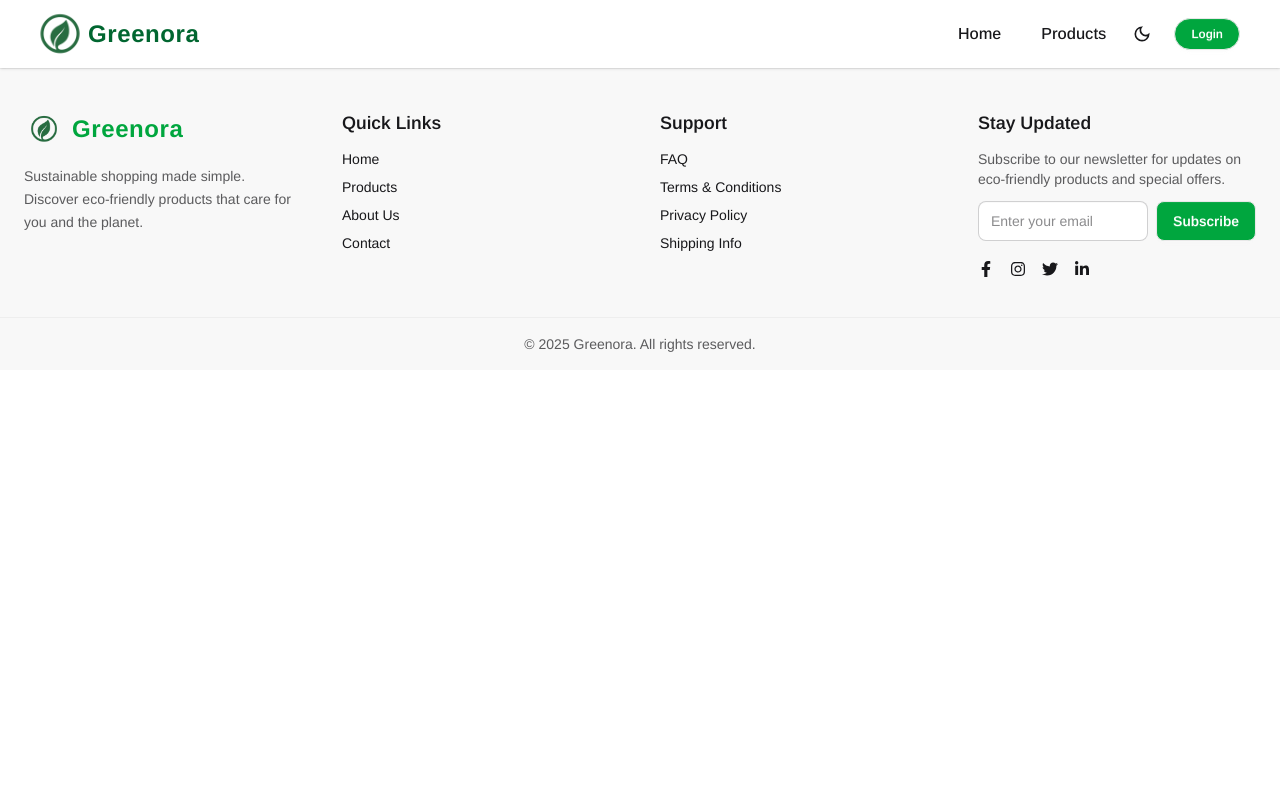
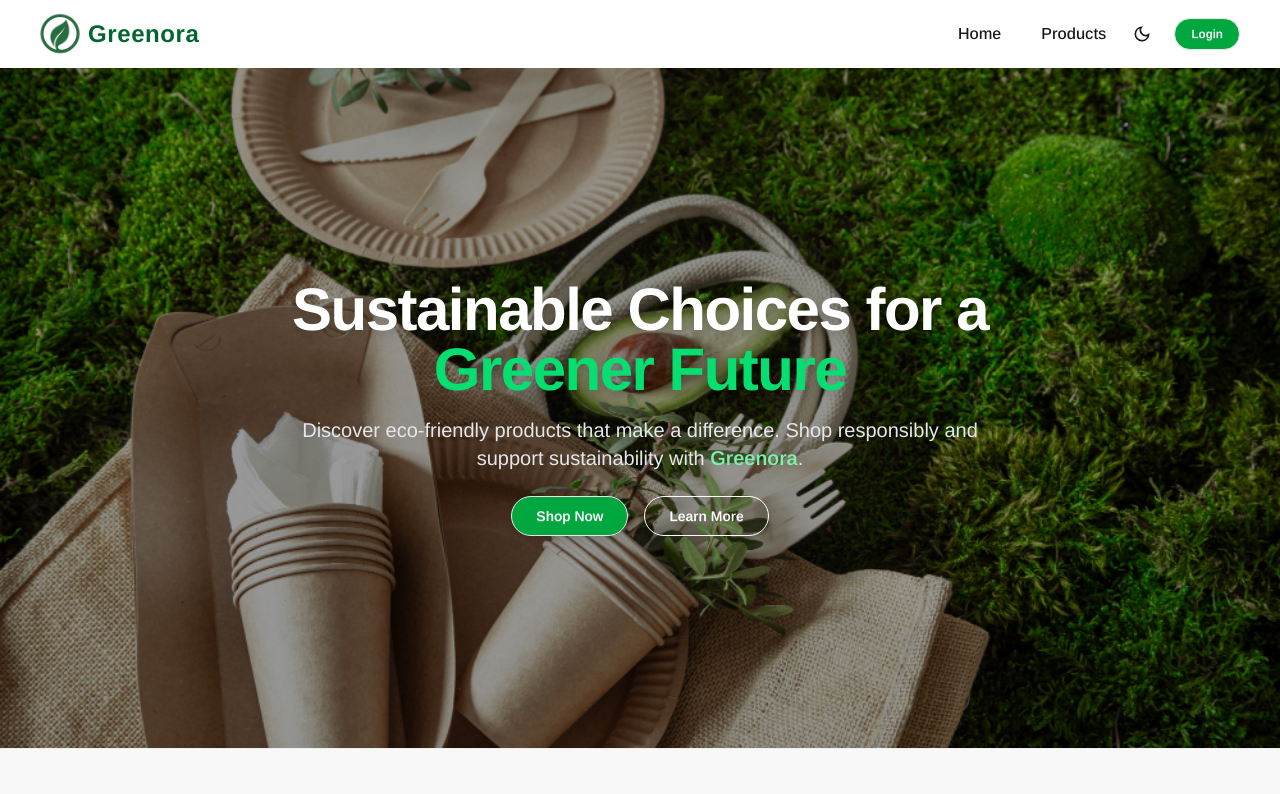
Before and after one commit to ameerhamzahd/Greenora, a Next.js app: page / in a window 1280 px wide. Shown: the top 794 px of the page. Built offline with nearby package versions, Linux system fonts and the light colour scheme; no server answers.

Commit message:
Greenora Banner-UI done.

```diff
--- a/package.json
+++ b/package.json
@@ -11,6 +11,7 @@
   "dependencies": {
     "daisyui": "^5.0.50",
     "mongodb": "^6.18.0",
+    "motion": "^12.23.12",
     "next": "15.5.0",
     "next-auth": "^4.24.11",
     "next-themes": "^0.4.6",
--- a/src/app/page.tsx
+++ b/src/app/page.tsx
@@ -1,9 +1,9 @@
-import Image from "next/image";
+import Banner from "@/components/Banner";
 
 export default function Home() {
   return (
     <div>
-
+      <Banner></Banner>
     </div>
   );
 }
--- a/src/components/Banner.tsx
+++ b/src/components/Banner.tsx
@@ -0,0 +1,59 @@
+"use client";
+
+import React from "react";
+import Image from "next/image";
+import { motion } from "motion/react";
+import Link from "next/link";
+
+const Banner: React.FC = () => {
+  return (
+    <section className="relative h-[85vh] w-full flex items-center justify-center bg-gradient-to-r from-green-100 via-white to-green-50 overflow-hidden">
+      {/* Background Image with Overlay */}
+      <div className="absolute inset-0">
+        <Image
+          src="/BannerImage.jpg"
+          alt="Eco-friendly products banner"
+          fill
+          priority
+          className="object-cover"
+        />
+        {/* Overlay */}
+        <div className="absolute inset-0 bg-black/40" />
+      </div>
+
+      {/* Content */}
+      <motion.div
+        initial={{ opacity: 0, y: 40 }}
+        animate={{ opacity: 1, y: 0 }}
+        transition={{ duration: 1, ease: "easeOut" }}
+        className="relative max-w-3xl text-center text-white px-6"
+      >
+        <h1 className="text-4xl md:text-6xl font-extrabold tracking-tight drop-shadow-lg">
+          Sustainable Choices for a{" "}
+          <span className="text-green-400">Greener Future</span>
+        </h1>
+
+        <p className="mt-4 text-lg md:text-xl text-gray-200">
+          Discover eco-friendly products that make a difference. Shop responsibly and
+          support sustainability with{" "}
+          <span className="font-semibold text-green-300">Greenora</span>.
+        </p>
+
+        <div className="mt-6 flex justify-center gap-4">
+          <Link href="/products">
+            <button className="btn bg-green-600 text-white hover:bg-green-700 rounded-full px-6 shadow-lg">
+              Shop Now
+            </button>
+          </Link>
+          <Link href="/about">
+            <button className="btn btn-outline border-white text-white hover:bg-green-600 hover:border-green-600 rounded-full px-6">
+              Learn More
+            </button>
+          </Link>
+        </div>
+      </motion.div>
+    </section>
+  );
+};
+
+export default Banner;
```
Also changed, not shown: public/BannerImage.jpg (added), src/app/api/products/route.ts (added), 1 other file (tests, documents, lock files or other folders).
